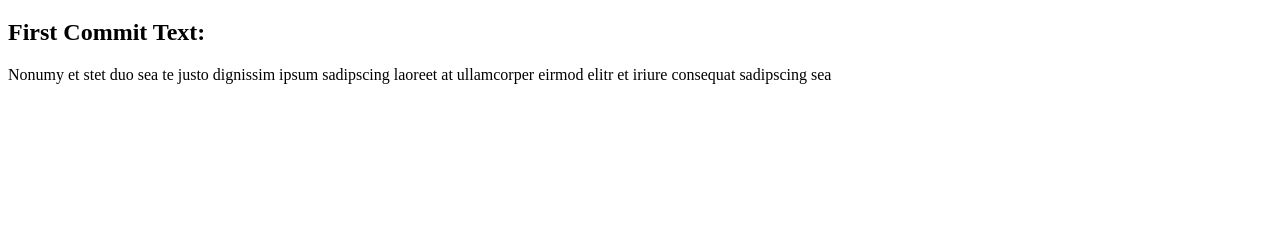
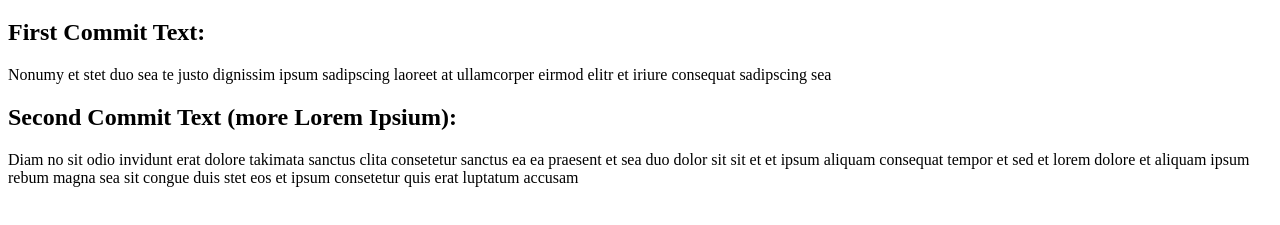
Before and after one commit to lariosjc/first_online_site, a plain HTML site: page index.html in a window 1280 px wide. Shown: the part 61-286 px from the top of the page. Drawn offline with Linux system fonts and the light colour scheme.

Commit message:
Second commit

```diff
--- a/index.html
+++ b/index.html
@@ -9,5 +9,8 @@
     <h1>My Website</h1>
     <h2>First Commit Text:</h2>
     <p>Nonumy et stet duo sea te justo dignissim ipsum sadipscing laoreet at ullamcorper eirmod elitr et iriure consequat sadipscing sea</p>
+
+    <h2>Second Commit Text (more Lorem Ipsium):</h2>
+    <p>Diam no sit odio invidunt erat dolore takimata sanctus clita consetetur sanctus ea ea praesent et sea duo dolor sit sit et et ipsum aliquam consequat tempor et sed et lorem dolore et aliquam ipsum rebum magna sea sit congue duis stet eos et ipsum consetetur quis erat luptatum accusam</p>
 </body>
 </html>
```
